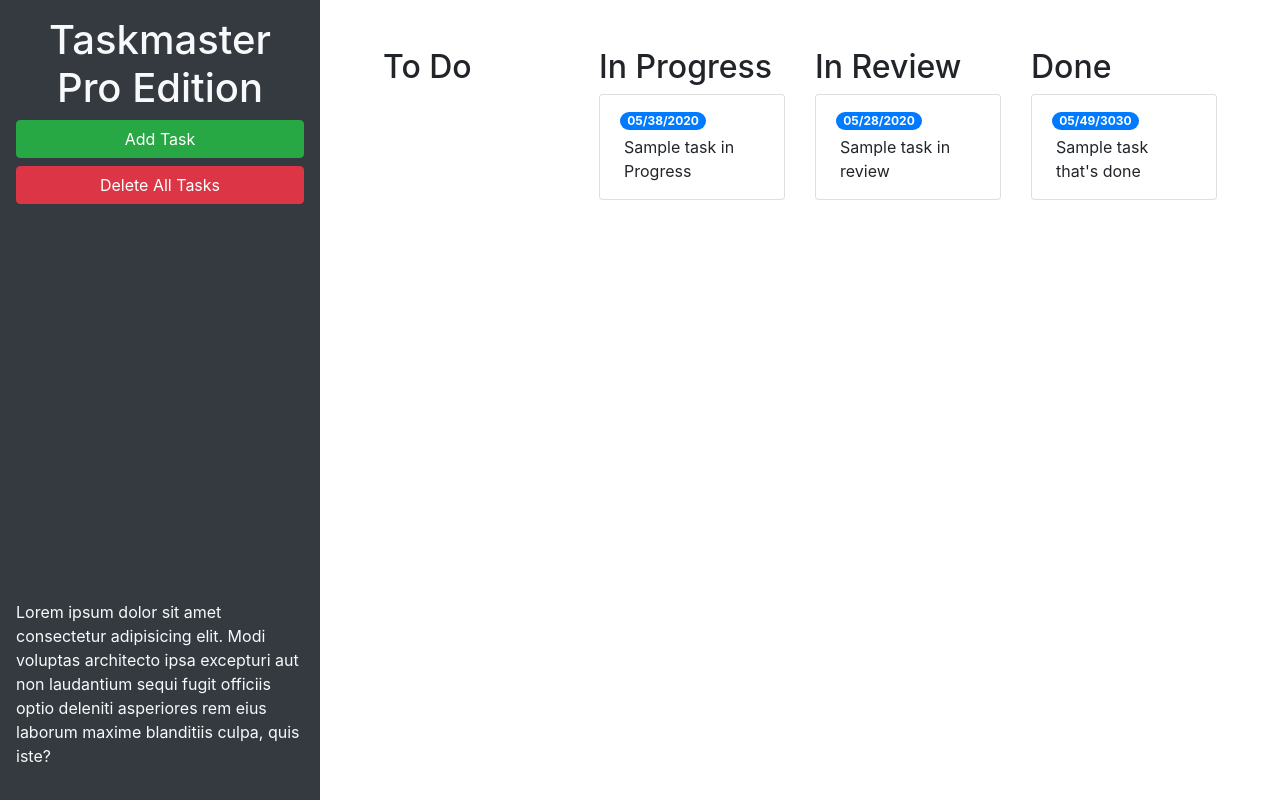
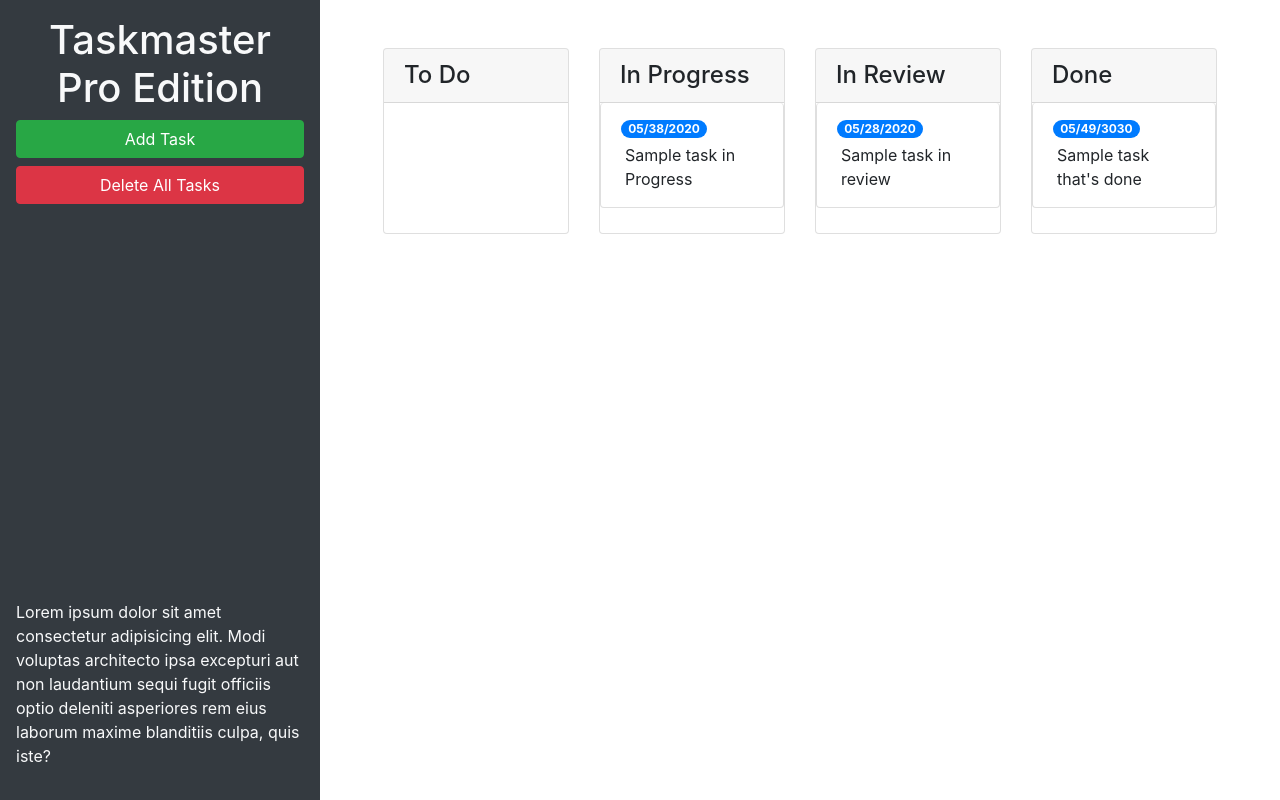
Before and after one commit to DevelopedByDay/taskmaster-pro, a plain HTML site: page index.html in a window 1280 px wide. Drawn offline with nearby package versions, Linux system fonts and the light colour scheme.

Commit message:
updated model styling and sections to cards

```diff
--- a/index.html
+++ b/index.html
@@ -26,35 +26,44 @@
     <main class="col-12 col-lg-9">
       <div class="m-5 row justify-content-around">
         <div class="col-12 col-md-6 col-xl-3 mb-3">
-          <h2>To Do</h2>
+          <div class="card">
+            <h4 class="card-header">To Do</h4>
           <ul id="list-toDo" class="list-group"> </ul>
+          </div>
         </div>
         <div class="col-12 col-md-6 col-xl-3 mb-3">
-          <h2>In Progress</h2>
-          <ul id="list-inProgress" class ="list-group">
+          <div class="card">
+            <h4 class="card-header">In Progress</h4>
+            <ul id="list-inProgress" class ="list-group">
             <li class="list-group-item">
               <span class="badge badge-primary badge-pill">05/38/2020</span>
               <p class="m-1">Sample task in Progress</p>
             </li>
           </ul>
+          </div>
+
         </div>
         <div class="col-12 col-md-6 col-xl-3 mb-3">
-          <h2>In Review</h2>
-          <ul id="list-inReview" class="list-group">
+          <div class="card">
+            <h4 class="card-header">In Review</h4>
+            <ul id="list-inReview" class="list-group">
             <li class="list-group-item">
               <span class="badge badge-primary badge-pill">05/28/2020</span>
               <p class="m-1">Sample task in review</p>
             </li>
           </ul>
+          </div>
         </div>
         <div class="col-12 col-md-6 col-xl-3 mb-3">
-          <h2>Done</h2>
-          <ul id="list-done" class="list-group">
+          <div class="card">
+            <h4 class="card-header">Done</h4>
+            <ul id="list-done" class="list-group">
             <li class="list-group-item">
               <span class="badge badge-primary badge-pill">05/49/3030</span>
               <p class="m-1">Sample task that's done</p>
             </li>
           </ul>
+          </div>
         </div>
       </div>
     </main>
@@ -75,11 +84,11 @@
           <form>
             <div class="form-group">
               <label for="modalTaskDescription">Task description</label>
-              <textarea id="modalTaskDescription" rows="3"></textarea>
+              <textarea id="modalTaskDescription" rows="3" class="form-control"></textarea>
             </div>
             <div class="form-group">
               <label for="modalDueDate">Due date</label>
-              <input type="text" id="modalDueDate" placeholder="mm/dd/yyyy" autocomplete="off" />
+              <input type="text" id="modalDueDate" class="form-control" placeholder="mm/dd/yyyy" autocomplete="off" />
             </div>
           </form>
         </div>
```
